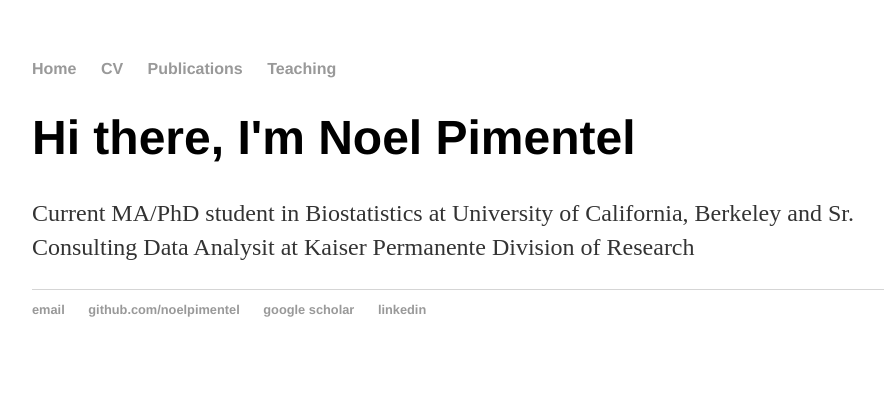
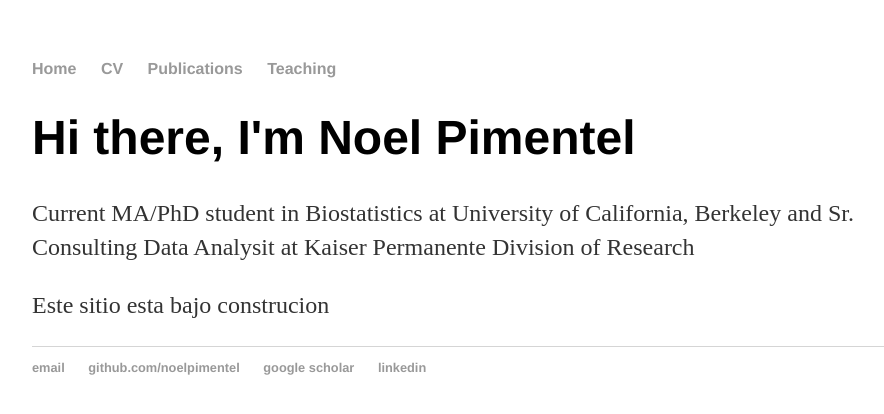
Before and after one commit to noelpimentel/noelpimentel.github.io, a Jekyll site: the page built from index.html, in a window 1280 px wide. Shown: the top 414 px of the page, without its empty margins (160-1044 px from the left). Built offline with Jekyll 4.4.1, drawn with Linux system fonts in a browser that asks for light colours.

Commit message:
Under construction section

```diff
--- a/index.html
+++ b/index.html
@@ -6,4 +6,5 @@ title: Mi Sitio
 <div class="blurb">
 	<h1>Hi there, I'm Noel Pimentel</h1>
 	<p>Current MA/PhD student in Biostatistics at University of California, Berkeley and Sr. Consulting Data Analysit at Kaiser Permanente Division of Research</p>
+	<p>Este sitio esta bajo construcion</p>
 </div><!-- /.blurb -->
```
